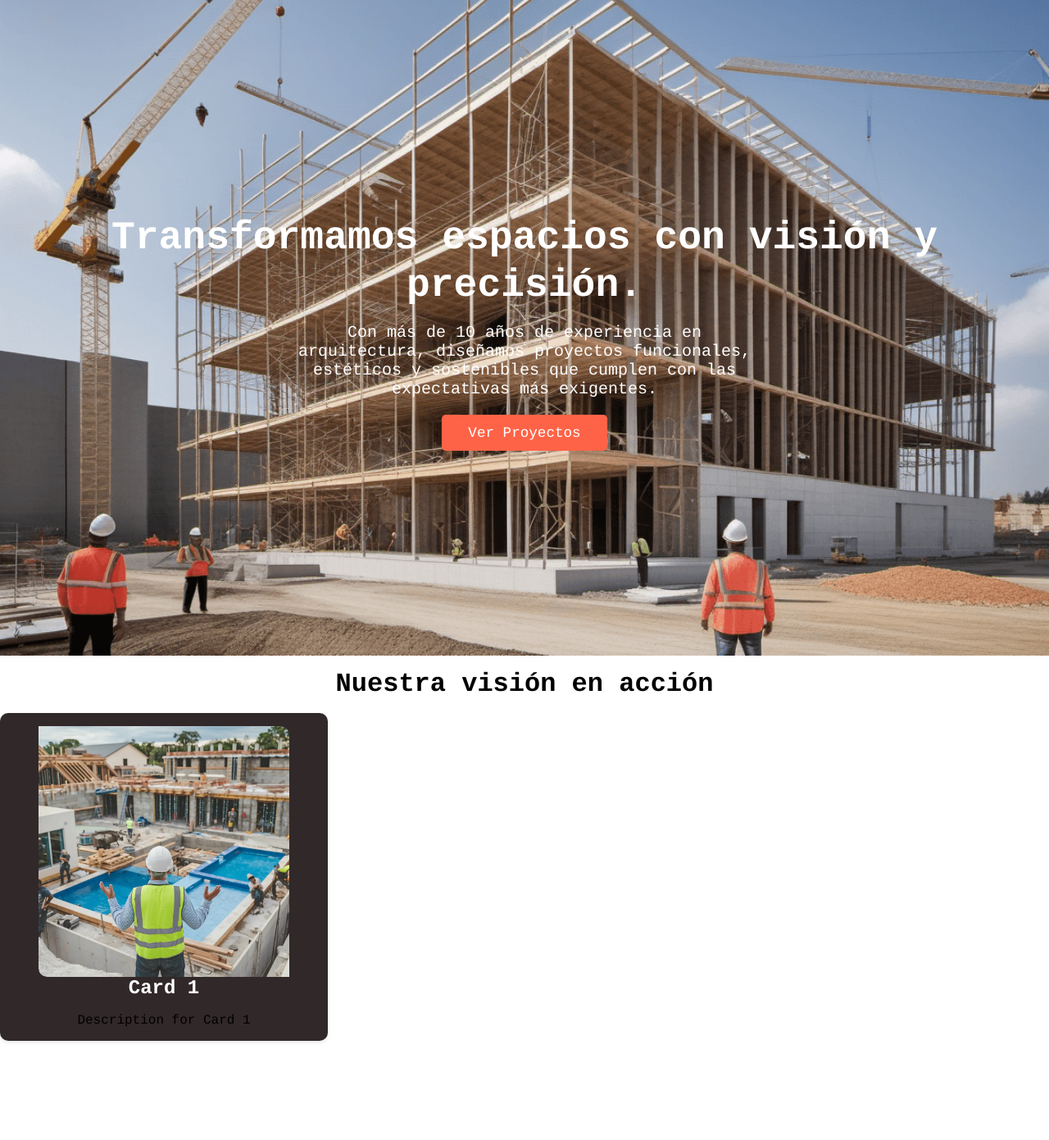
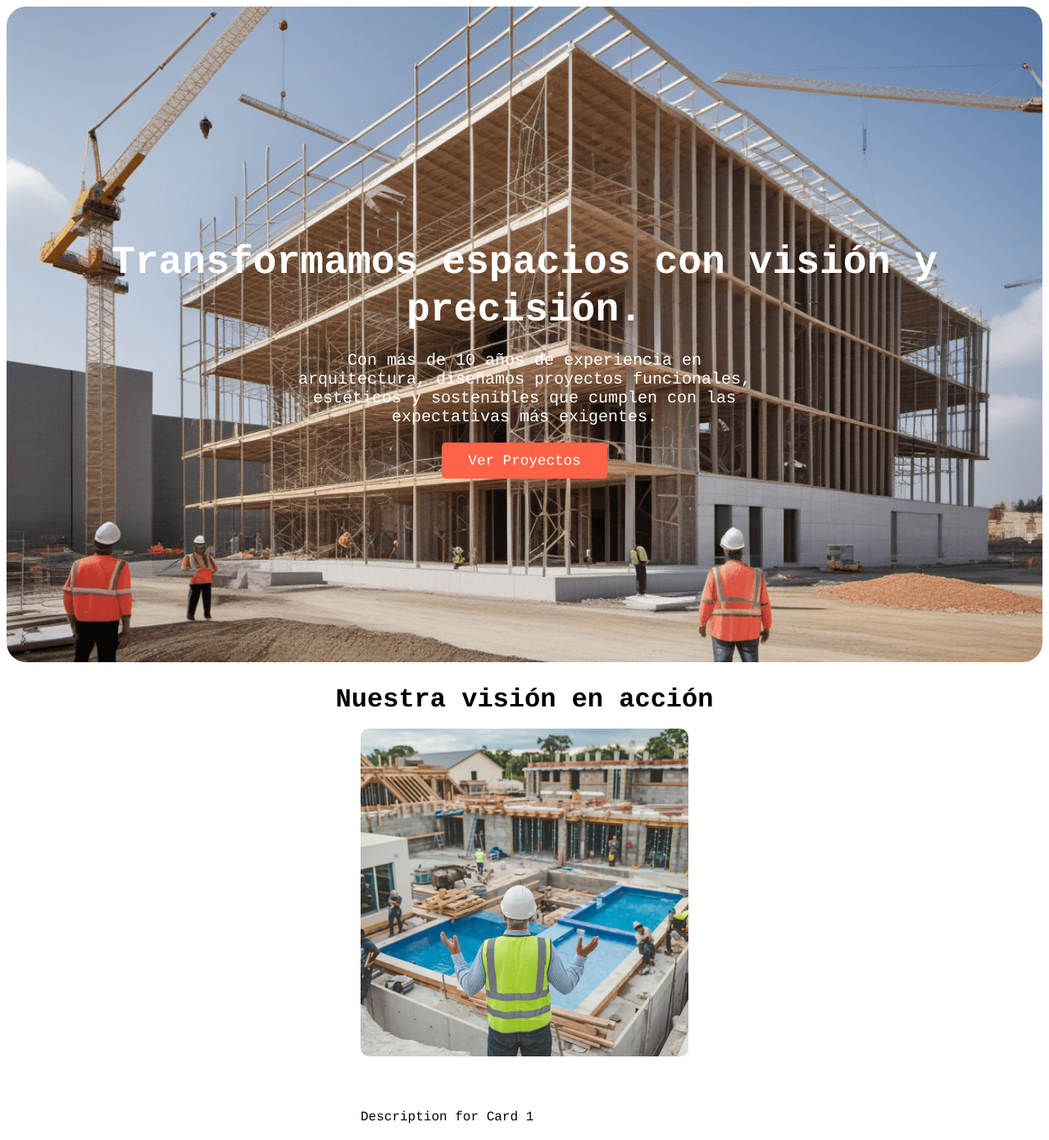
Before and after one commit to Carlos0550/landing-cristian-r, a plain HTML site: page index.html in a window 1280 px wide. Shown: the whole page at 82% size. Before the commit the page ends 1286 px from the top, so only its background shows below. Drawn offline with Linux system fonts and the light colour scheme; a web font is replaced by a local one.

Commit message:
Agrega estilos en general, cards, etc

```diff
--- a/index.css
+++ b/index.css
@@ -1,8 +1,7 @@
 @import url('https://fonts.googleapis.com/css2?family=Lato:ital,wght@0,100;0,300;0,400;0,700;0,900;1,100;1,300;1,400;1,700;1,900&family=Parkinsans:wght@300..800&display=swap');
 
 * {
-    padding: 0;
-    margin: 0;
+
     box-sizing: border-box;
     font-family: 'Parkinsans', Courier, monospace;
 }
@@ -10,18 +9,29 @@
 html {
     overflow-x: hidden;
     scroll-behavior: smooth;
+
 }
 
+#hero {
+    display: flex;
+    flex-direction: column;
+    justify-content: center;
+    align-items: center;
+    width: 100%;
+    height: 100vh;
+    position: relative;
+    text-align: center;
+    color: #fff;
+    position: relative;
 
-
+}
 
 .hero-image {
     width: 100%;
     height: 100vh;
-    position: absolute;
-    top: 0;
-    left: 0;
-    z-index: -1;
+    aspect-ratio: 1/1;
+    border-radius: 1.5rem;
+    overflow: hidden;
 }
 
 .hero-image img {
@@ -33,22 +43,6 @@ html {
     transition: filter 150ms ease-in-out;
 }
 
-#hero {
-    display: flex;
-    flex-direction: column;
-    justify-content: center;
-    align-items: center;
-    width: 100%;
-    height: 100vh;
-    position: relative;
-    z-index: 2;
-    text-align: center;
-    background-color: rgba(0, 0, 0, 0.5);
-    ;
-    color: #fff;
-    padding: 20px;
-}
-
 #hero h1 {
     font-size: 3rem;
     margin-bottom: 1rem;
@@ -57,10 +51,11 @@ html {
 
 .hero-container{
     transition: all 0.5s ease-in-out;
+    position: absolute;
 }
 
 .hero-container.blur{
-    background: rgba(255, 255, 255, 0.25);
+    background: rgba(255, 255, 255, 0.259);
     backdrop-filter: blur(5px);
     -webkit-backdrop-filter: blur(5px);
     border-radius: 10px;
@@ -107,14 +102,15 @@ html {
     text-align: center;
 }
 
-#cards__wrapper {
+.cards__wrapper {
     display: flex;
-    flex-direction: column;
     justify-content: space-evenly;
     align-items: center;
+    flex-wrap: wrap;
+    gap: 1rem;
 }
 
-.card {
+/* .card {
     display: flex;
     flex-direction: column;
     justify-content: space-between;
@@ -126,15 +122,9 @@ html {
     width: 400px;
     height: 400px;
     background-color: #312829;
-}
+} */
 
-.card-title {
-    font-size: 1.5rem;
-    margin-bottom: 1rem;
-    line-height: 1.2;
-    color: white;
 
-}
 
 .card-image {
     max-width: 400px;
@@ -145,11 +135,35 @@ html {
     flex-direction: column;
     align-items: center;
     justify-content: center;
+    position: relative;
 }
 
 .card-image img {
     width: 100%;
     height: 100%;
     object-fit: cover;
-    border-radius: 0 10px 0 10px;
+    border-radius: 10px;
 }
+
+.card-texts {
+    position: absolute;
+    bottom: 0; /* Anclar al fondo */
+    left: 0;
+    width: 100%;
+    padding: 1rem;
+    display: flex;
+    flex-direction: column;
+    align-items: flex-start;
+    justify-content: flex-end;
+    background: linear-gradient(to top, rgba(0, 0, 0, 1), rgba(0, 0, 0, 0)); /* Degradado suave */
+    color: white;
+    z-index: 2;
+}
+
+.card-title {
+    font-size: 1.5rem;
+    margin-bottom: 1rem;
+    line-height: 1.2;
+    color: white;
+
+}
```
